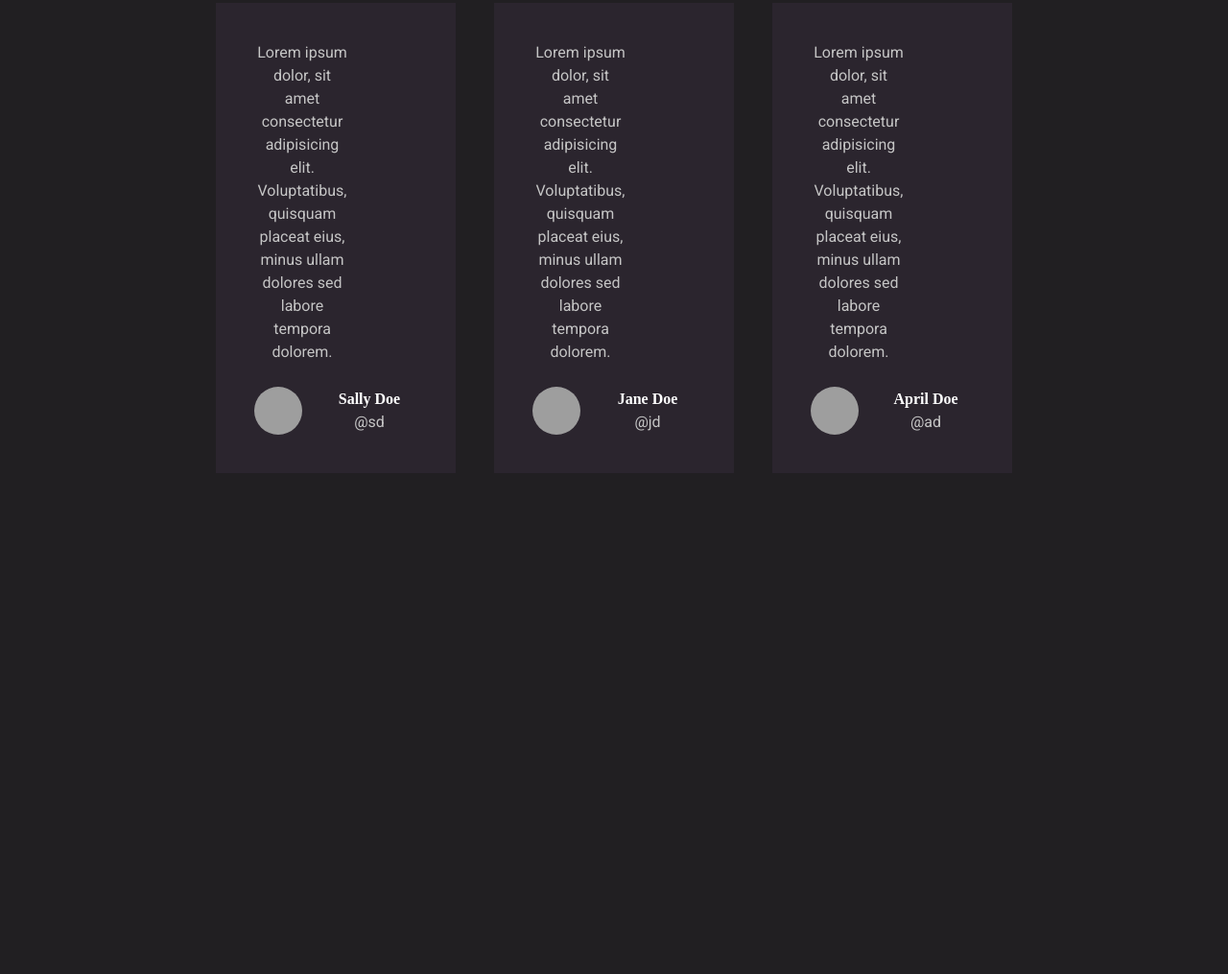
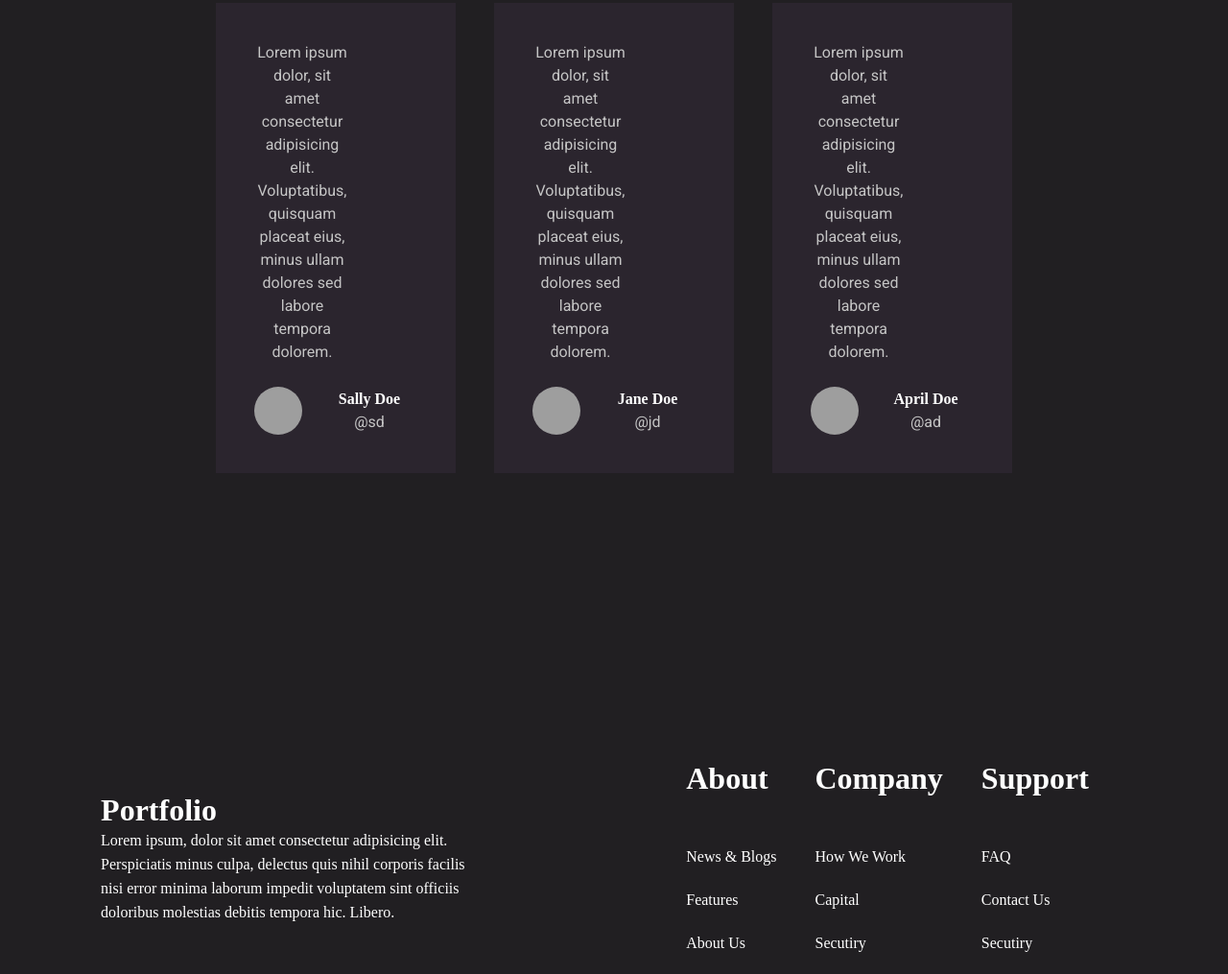
Before and after one commit to pageler/sass06_portfolio, a plain HTML site: page index.html in a window 1280 px wide. Shown: the part 3827-4842 px from the top of the page at 96% size. Before the commit the page ends 4440 px from the top, so only its background shows below. Drawn offline with nearby package versions, Linux system fonts and the light colour scheme; grey boxes are pictures that could not be loaded; a web font is replaced by a local one.

Commit message:
Footer section.

```diff
--- a/index.html
+++ b/index.html
@@ -136,6 +136,37 @@
                 </div>
             </section>
         </section>
+
+        <!-- Footer -->
+        <footer>
+            <div class="logo-container">
+                <h1>Portfolio</h1>
+                <p>
+                    Lorem ipsum, dolor sit amet consectetur adipisicing elit. Perspiciatis minus culpa, delectus quis nihil corporis facilis nisi error minima laborum impedit voluptatem sint officiis doloribus molestias debitis tempora hic. Libero.
+                </p>
+            </div>
+
+            <div class="about-company">
+                <div class="footer-container">
+                    <h1>About</h1>
+                    <p>News & Blogs</p>
+                    <p>Features</p>
+                    <p>About Us</p>
+                </div>
+                <div class="footer-container">
+                    <h1>Company</h1>
+                    <p>How We Work</p>
+                    <p>Capital</p>
+                    <p>Secutiry</p>
+                </div>
+                <div class="footer-container">
+                    <h1>Support</h1>
+                    <p>FAQ</p>
+                    <p>Contact Us</p>
+                    <p>Secutiry</p>
+                </div>
+            </div>
+        </footer>
     </div>
 </body>
 </html>
--- a/partials/_footer.scss
+++ b/partials/_footer.scss
@@ -0,0 +1,48 @@
+footer {
+    margin-top: 10rem;
+    display: flex;
+    flex-wrap: wrap;
+    justify-content: space-around;
+    align-items: center;
+    color: #fff;
+
+    h1 {
+        font-size: 2rem;
+    }
+
+    p {
+        max-width: 400px;
+        font-family: $primary-font;
+        line-height: 25px;
+    }
+
+    .about-company {
+        display: flex;
+        flex-wrap: wrap;
+        justify-content: center;
+        align-items: center;
+    }
+
+    .footer-container {
+        margin-right: 40px;
+        margin-top: 20px;
+
+        h1 {
+            margin-bottom: 50px;
+        }
+
+        p {
+            font-family: $primary-font;
+            margin-bottom: 20px;
+        }
+    }
+
+    @media screen and (max-width: 1000px) {
+        height: 80vh;
+        margin-top: 20rem;
+    }
+    @media screen and (max-width: 800px) {
+        height: 140vh;
+        margin-top: 30rem;
+    }
+}
--- a/style.scss
+++ b/style.scss
@@ -7,6 +7,7 @@
 @import "./partials/about";
 @import "./partials/projects";
 @import "./partials/reviews";
+@import "./partials/footer";
 
 
 body {
```
Also changed, not shown: style.css, 1 other file.
